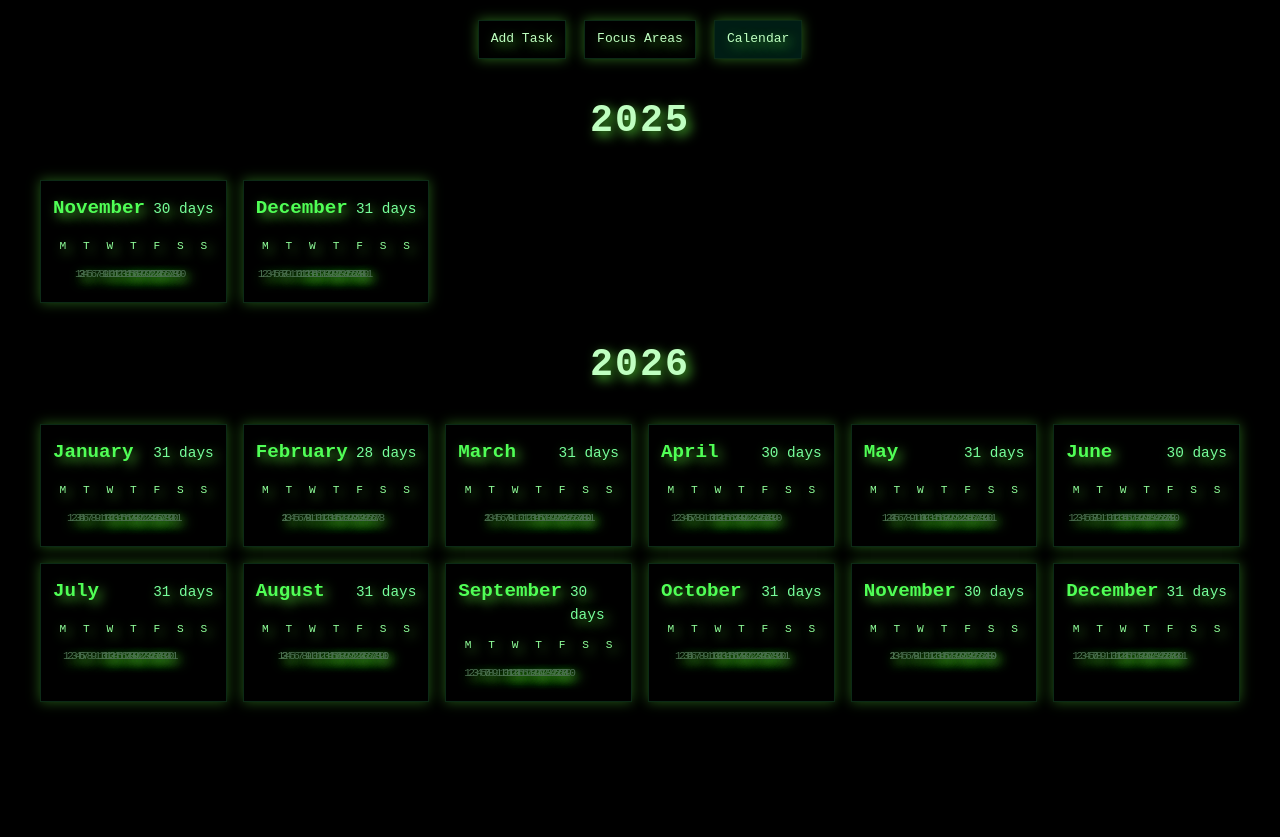
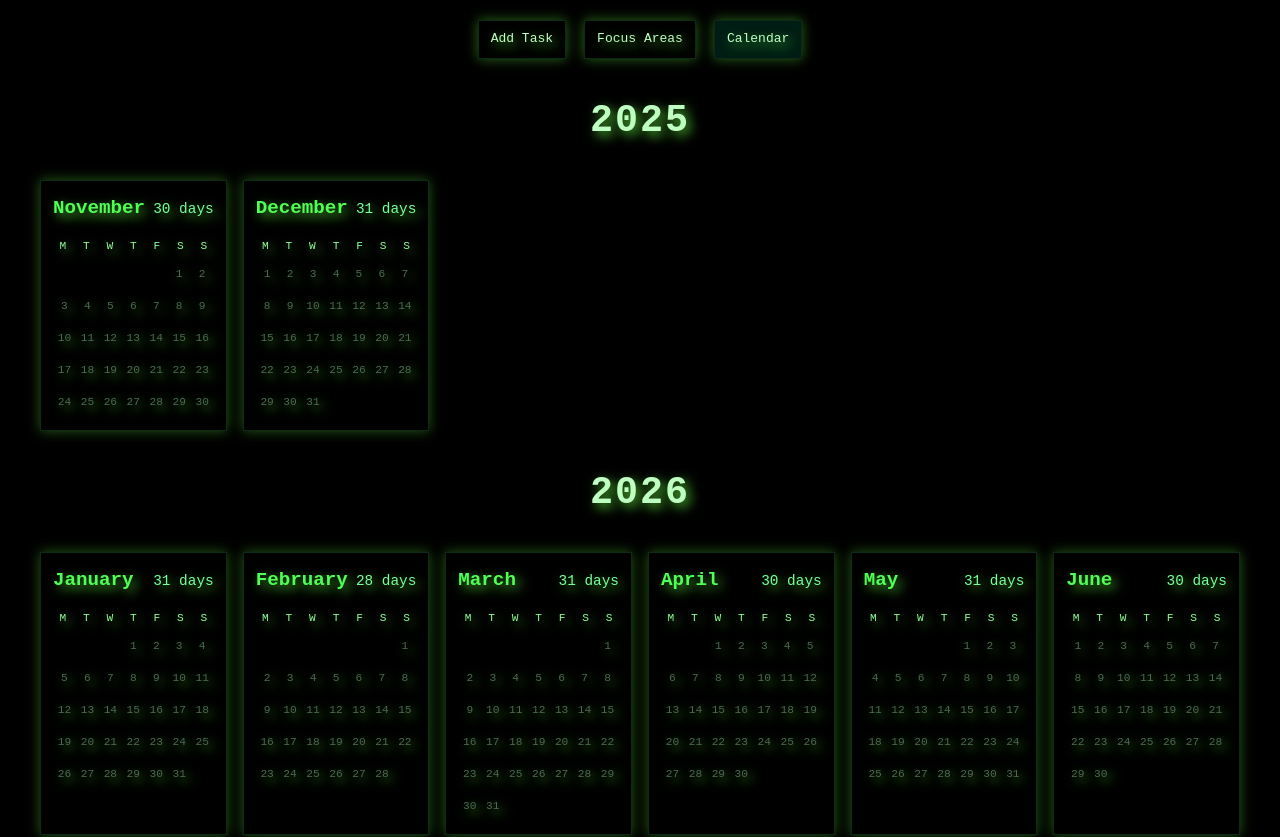
Before and after one commit to WilmerKopernikus/day-planner-matrix, an Angular app: page /calendar in a window 1280 px wide. Shown: the top 837 px of the page. Before the commit the page ends 800 px from the top, so only its background shows below. Built offline with nearby package versions, Linux system fonts and the light colour scheme.

Commit message:
Fix Weekly view calendar layout

```diff
--- a/src/app/calendar/calendar.component.css
+++ b/src/app/calendar/calendar.component.css
@@ -50,7 +50,6 @@
 }
 
 .day-labels,
-.week-rows,
 .week-row {
   display: grid;
   grid-template-columns: repeat(7, minmax(0, 1fr));
@@ -70,6 +69,9 @@
 
 .week-rows {
   margin-top: 4px;
+  display: flex;
+  flex-direction: column;
+  gap: 4px;
 }
 
 .week-row {
```
